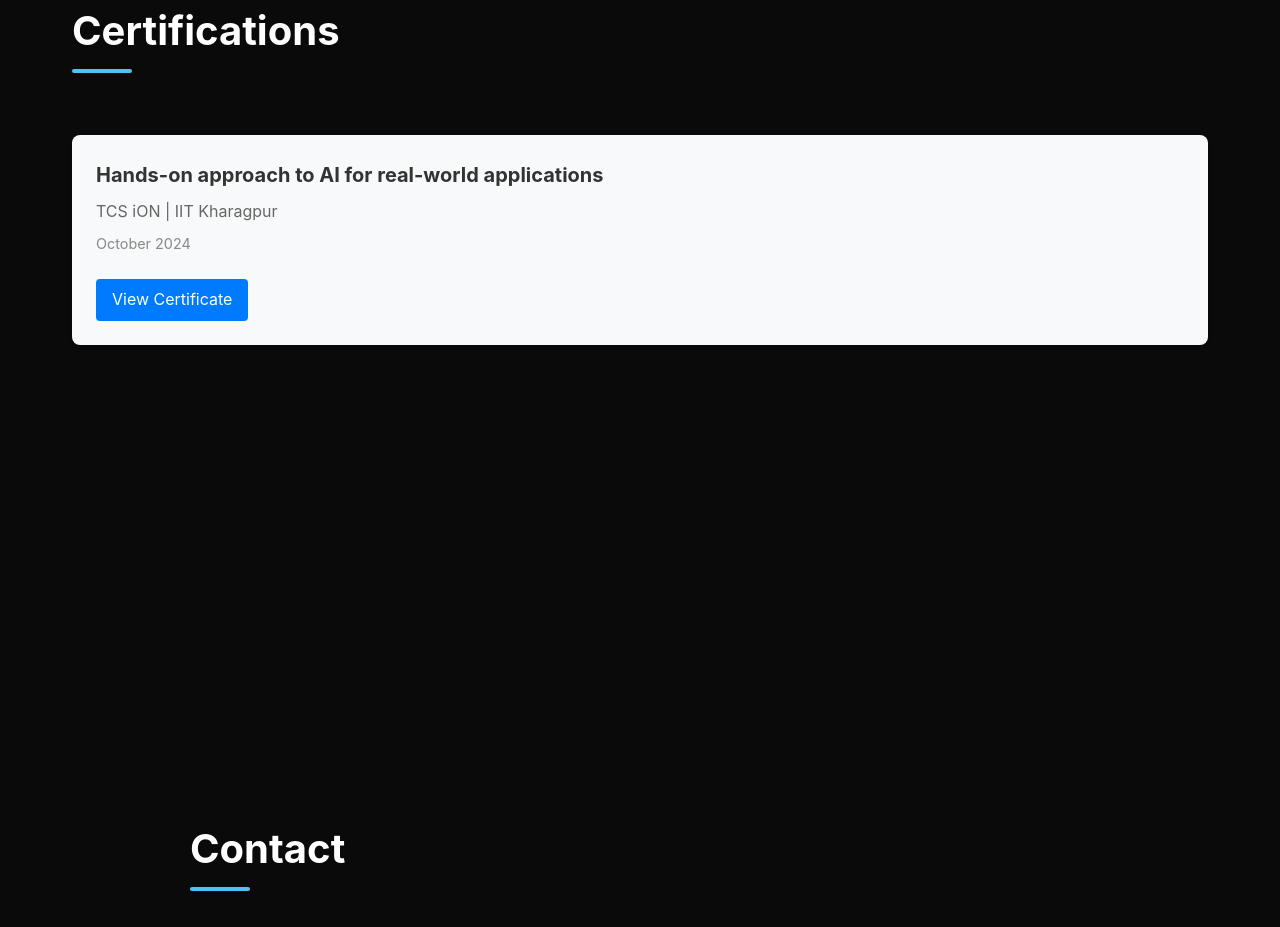
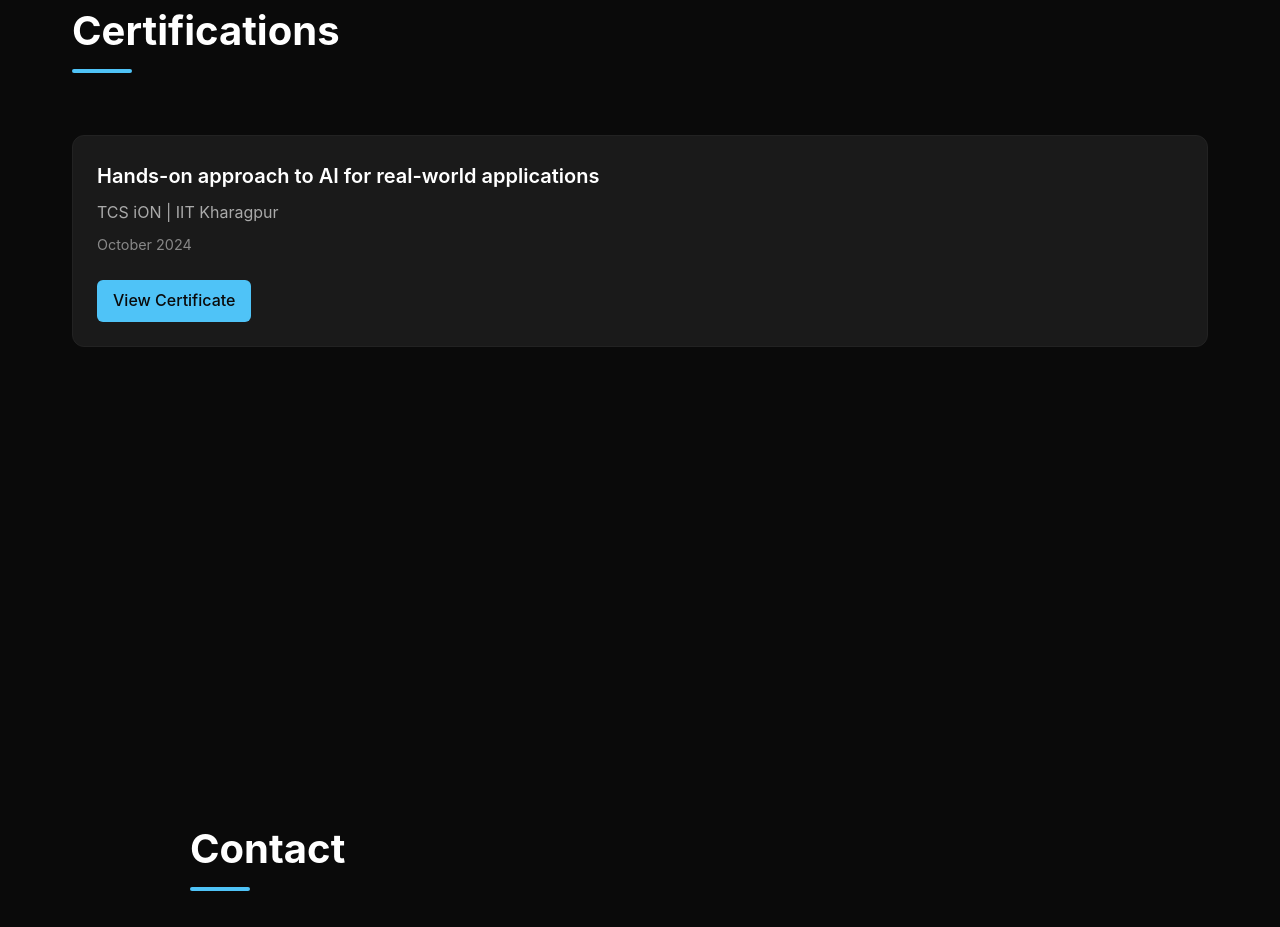
Before and after one commit to tejaskotekar04/portfolio, a React (Create React App) app: page / in a window 1280 px wide. Shown: the part 3940-4867 px from the top of the page. Built offline with nearby package versions, Linux system fonts and the light colour scheme.

Commit message:
certifications

```diff
--- a/src/pages/Certifications/Certifications.css
+++ b/src/pages/Certifications/Certifications.css
@@ -8,6 +8,7 @@
     font-size: 2.5rem;
     margin-bottom: 2rem;
     text-align: center;
+    color: #ffffff;
 }
 
 .certifications-grid {
@@ -18,39 +19,41 @@
 }
 
 .certification-card {
-    background: #f8f9fa;
-    border-radius: 8px;
+    background-color: #1a1a1a;
+    border-radius: 12px;
     padding: 1.5rem;
-    box-shadow: 0 2px 4px rgba(0, 0, 0, 0.1);
-    transition: transform 0.3s ease, box-shadow 0.3s ease;
+    border: 1px solid #222222;
+    transition: all 0.3s ease;
 }
 
 .certification-card:hover {
-    transform: translateY(-5px);
-    box-shadow: 0 4px 8px rgba(0, 0, 0, 0.15);
+    transform: translateY(-3px);
+    border-color: #4fc3f7;
+    box-shadow: 0 4px 12px rgba(79, 195, 247, 0.1);
 }
 
 .cert-name {
     font-size: 1.25rem;
     margin-bottom: 0.5rem;
-    color: #333;
+    color: #ffffff;
+    font-weight: 600;
 }
 
 .cert-issuer {
     font-size: 1rem;
-    color: #666;
+    color: #aaaaaa;
     margin-bottom: 0.5rem;
 }
 
 .cert-date {
     font-size: 0.9rem;
-    color: #888;
+    color: #888888;
     margin-bottom: 0.5rem;
 }
 
 .cert-id {
     font-size: 0.85rem;
-    color: #999;
+    color: #888888;
     margin-bottom: 1rem;
     font-family: monospace;
 }
@@ -59,13 +62,16 @@
     display: inline-block;
     margin-top: 1rem;
     padding: 0.5rem 1rem;
-    background: #007bff;
-    color: white;
+    background: #4fc3f7;
+    color: #0a0a0a;
     text-decoration: none;
-    border-radius: 4px;
-    transition: background 0.3s ease;
+    border-radius: 6px;
+    transition: all 0.3s ease;
+    font-weight: 500;
 }
 
 .cert-link:hover {
-    background: #0056b3;
+    background: #3ab4e0;
+    transform: translateY(-2px);
+    box-shadow: 0 4px 8px rgba(79, 195, 247, 0.3);
 }
```
